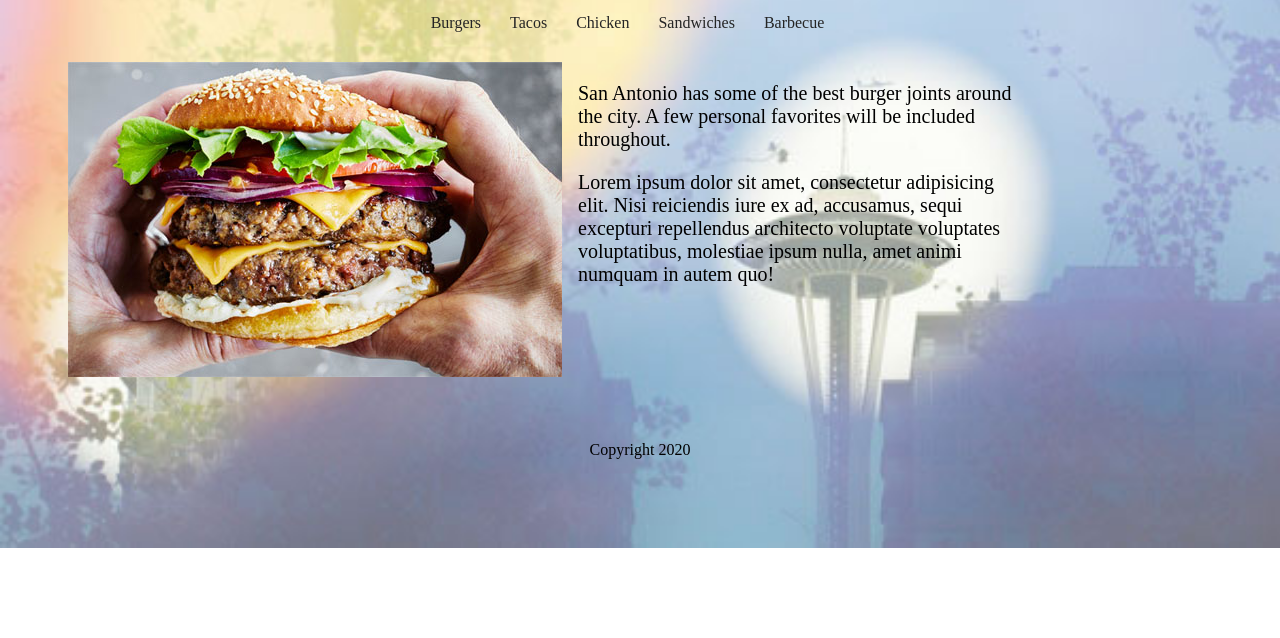
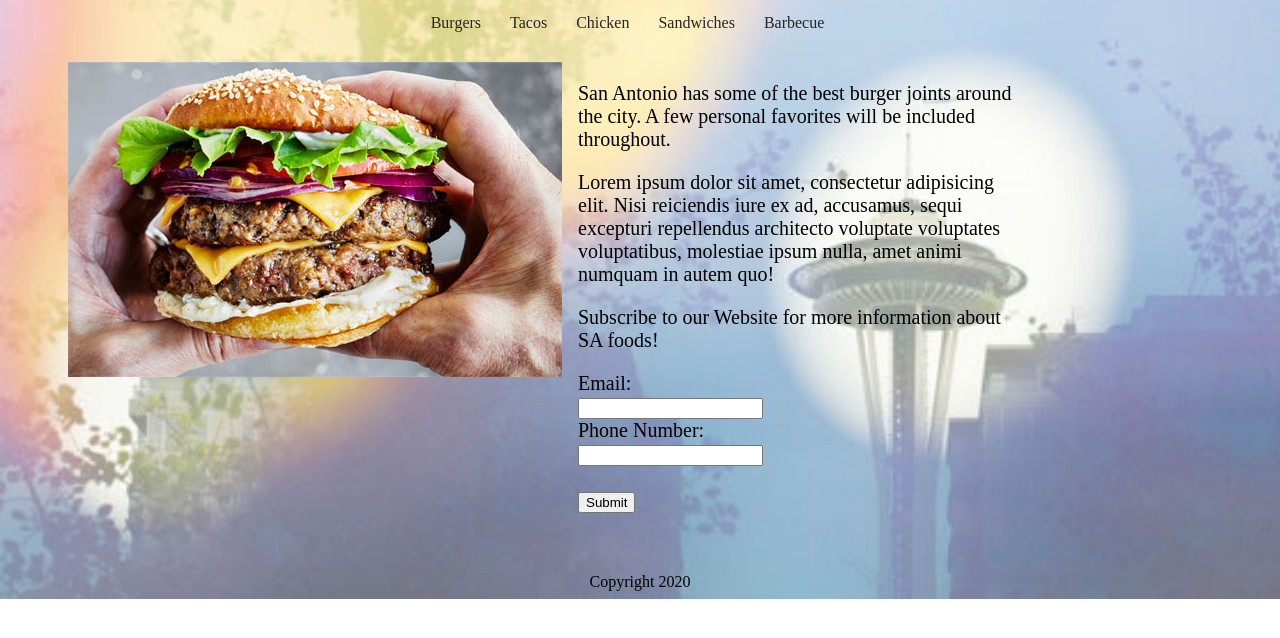
Before and after one commit to alexmxrie/html-3, a plain HTML site: page index.html in a window 1280 px wide. Shown: the part 124-762 px from the top of the page. Drawn offline with Linux system fonts and the light colour scheme; a web font is replaced by a local one.

Commit message:
updateindex

```diff
--- a/index.html
+++ b/index.html
@@ -25,12 +25,19 @@
 		best burger joints around the city. A few personal
 		favorites will be included throughout.</p>
 		<p>Lorem ipsum dolor sit amet, consectetur adipisicing elit. Nisi reiciendis iure ex ad, accusamus, sequi excepturi repellendus architecto voluptate voluptates voluptatibus, molestiae ipsum nulla, amet animi numquam in autem quo!</p>
-		</article>
+		<p> Subscribe to our Website for more information about SA foods!</p>
+	<form action="/action_page.php">
+  <label for="fname">Email:</label><br>
+  <input type="text" id="mail" name="mail" value=""><br>
+  <label for="phone">Phone Number:</label><br>
+  <input type="text" id="phone" name="phone"><br><br>
+  <input type="submit" value="Submit">
+</form>
+    </article>
 
 
 	<footer>Copyright 2020</footer>
 	</div>
 
-
 </body>
 </html>
```
